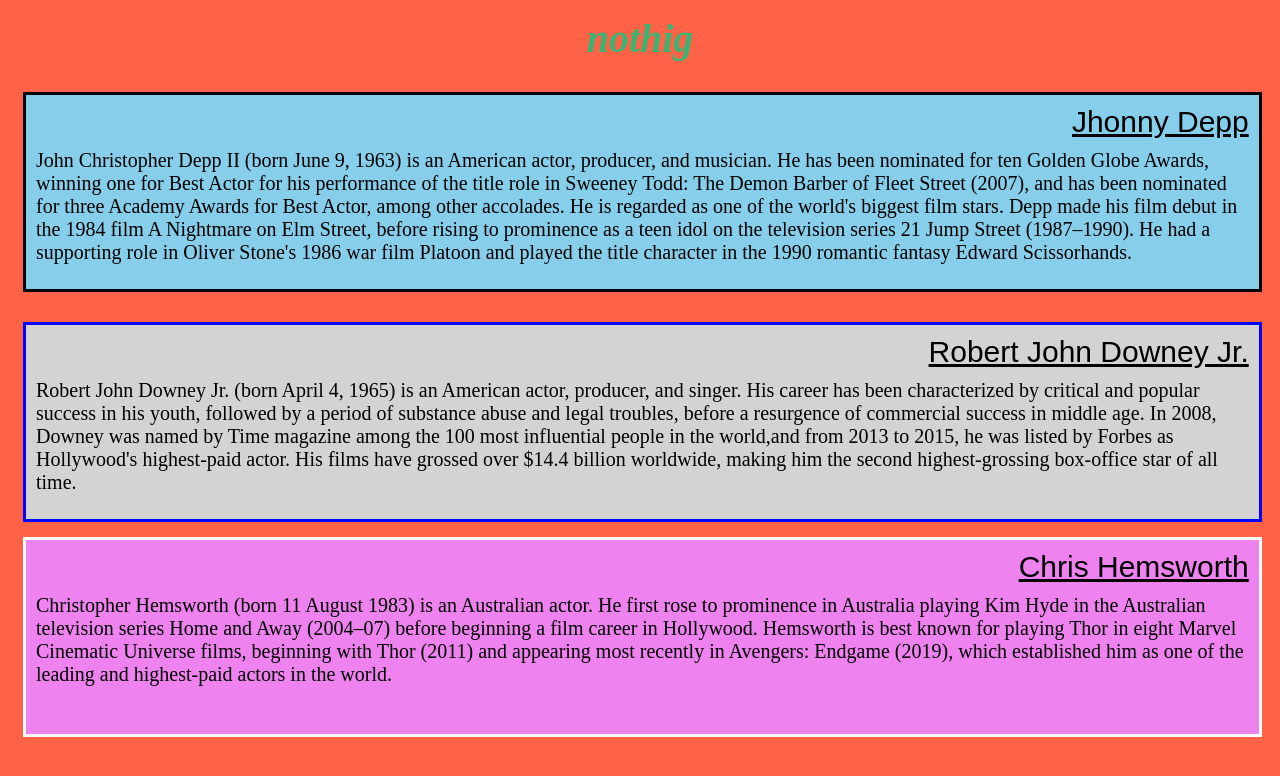
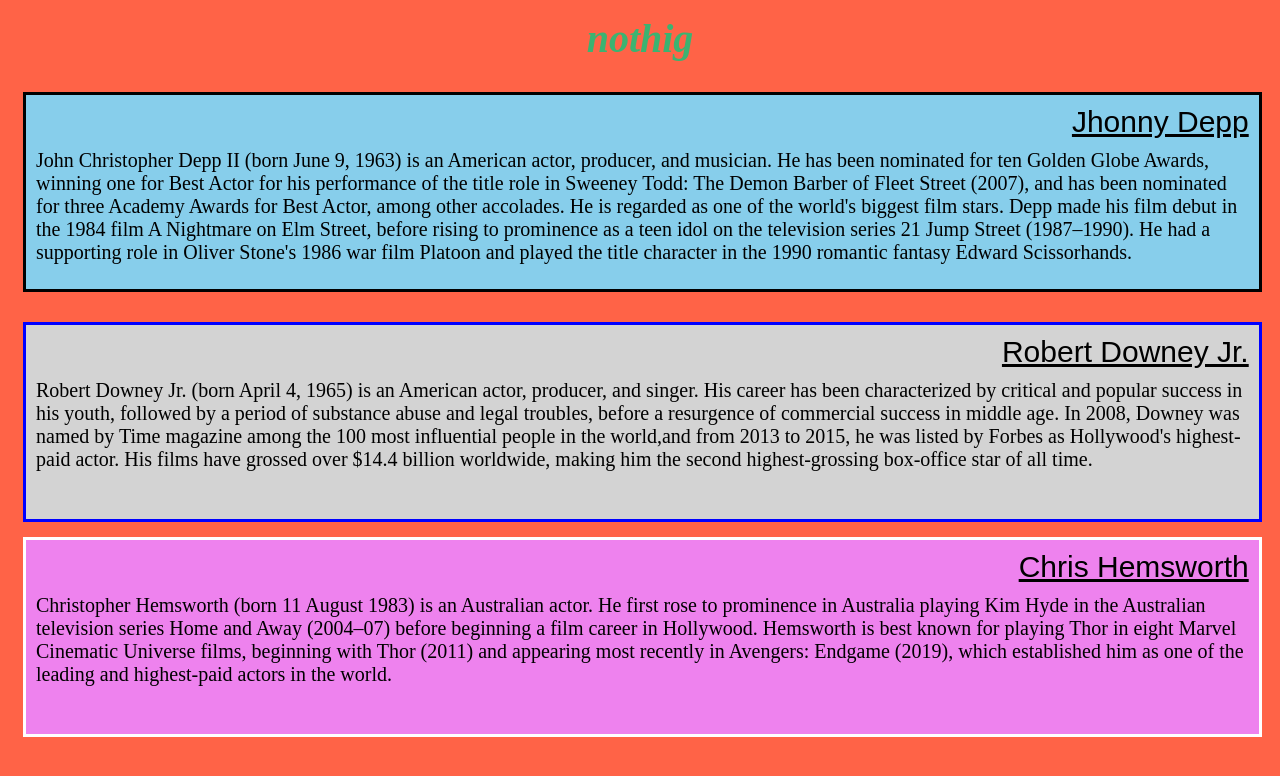
Before and after one commit to dinesh671/coursera-assignment, a plain HTML site: page index.html in a window 1280 px wide. Drawn offline with Linux system fonts and the light colour scheme.

Commit message:
Update index.html

```diff
--- a/index.html
+++ b/index.html
@@ -14,7 +14,7 @@
 	</section>
 
 
-	<section id="p2" ><div id="div2">Robert John Downey Jr.</div> Robert John Downey Jr. (born April 4, 1965) is an American actor, producer, and singer. His career has been characterized by critical and popular success in his youth, followed by a period of substance abuse and legal troubles, before a resurgence of commercial success in middle age. In 2008, Downey was named by Time magazine among the 100 most influential people in the world,and from 2013 to 2015, he was listed by Forbes as Hollywood's highest-paid actor. His films have grossed over $14.4 billion worldwide, making him the second highest-grossing box-office star of all time.
+	<section id="p2" ><div id="div2">Robert Downey Jr.</div> Robert Downey Jr. (born April 4, 1965) is an American actor, producer, and singer. His career has been characterized by critical and popular success in his youth, followed by a period of substance abuse and legal troubles, before a resurgence of commercial success in middle age. In 2008, Downey was named by Time magazine among the 100 most influential people in the world,and from 2013 to 2015, he was listed by Forbes as Hollywood's highest-paid actor. His films have grossed over $14.4 billion worldwide, making him the second highest-grossing box-office star of all time.
 </section>
 
 	<section id="p3" ><div id="div3">Chris Hemsworth</div> Christopher Hemsworth (born 11 August 1983) is an Australian actor. He first rose to prominence in Australia playing Kim Hyde in the Australian television series Home and Away (2004–07) before beginning a film career in Hollywood. Hemsworth is best known for playing Thor in eight Marvel Cinematic Universe films, beginning with Thor (2011) and appearing most recently in Avengers: Endgame (2019), which established him as one of the leading and highest-paid actors in the world.
```
